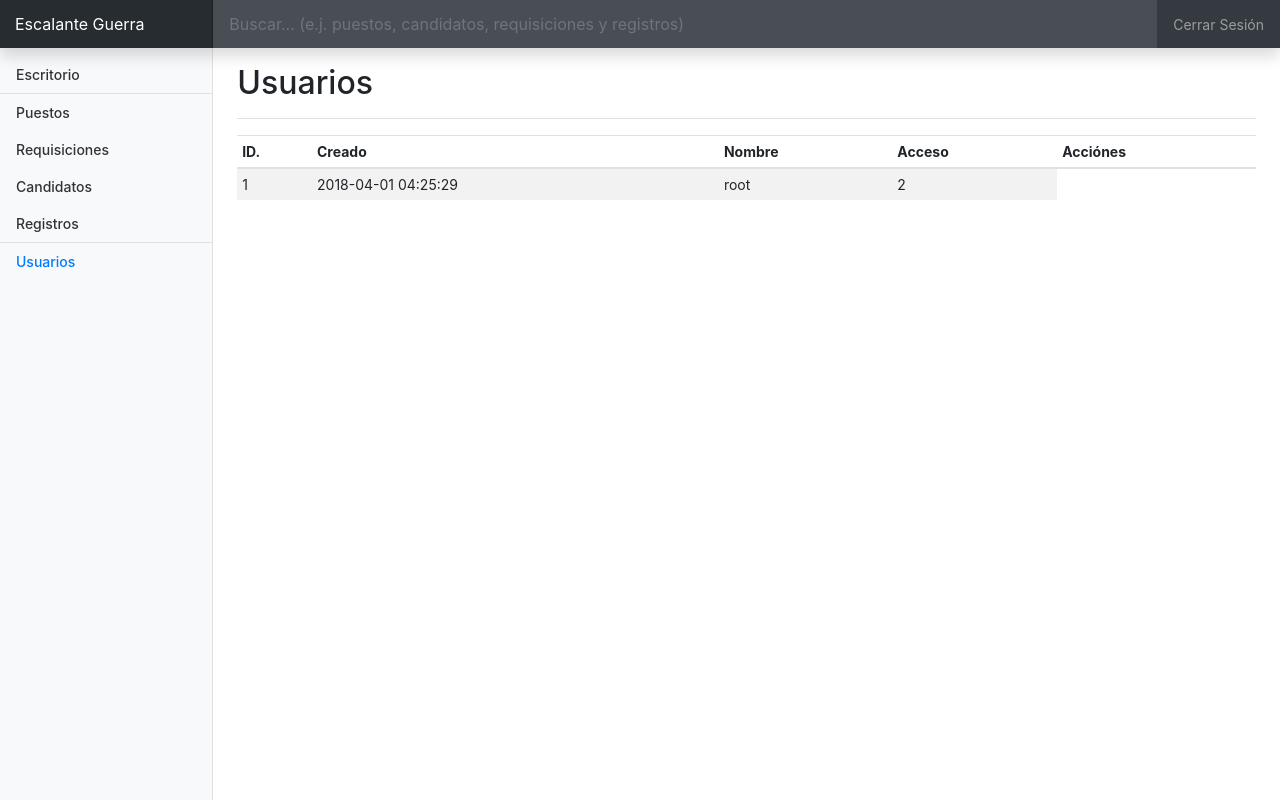
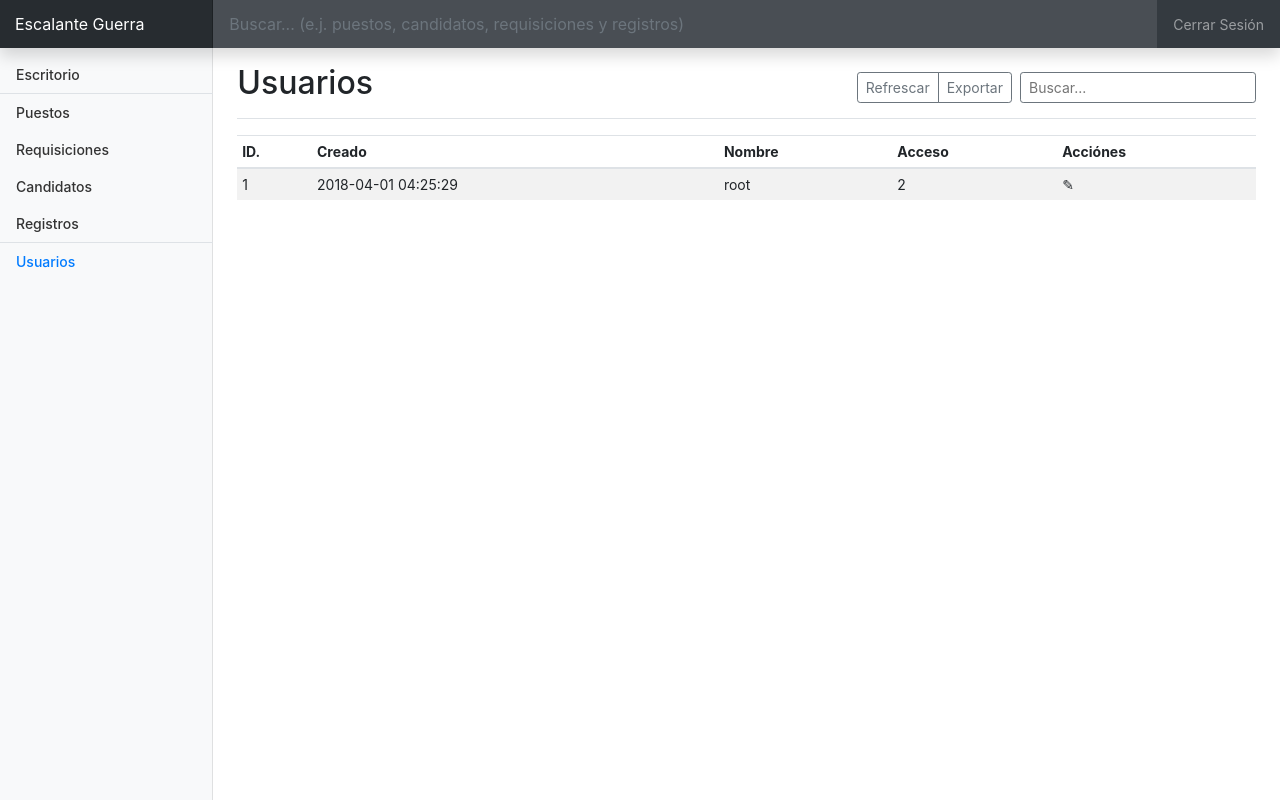
Before and after one commit to ClarkThyLord/school-projects, a PHP site: page /dashboard.php in a window 1280 px wide, after a click on "Usuarios". Run offline with PHP 8.4, Linux system fonts and the light colour scheme; a user stored in the database is signed in; data comes from the database, SQL or seed files in the repository.

Commit message:
fix up
Clark was here :V

```diff
--- a/info - escalante guerra/dashboard.php
+++ b/info - escalante guerra/dashboard.php
@@ -407,6 +407,14 @@
       <main role="main" style="display: none;" class="page-content col-md-9 ml-sm-auto col-lg-10 px-4" id="users">
         <div class="d-flex justify-content-between flex-wrap flex-md-nowrap align-items-center pt-3 pb-2 mb-3 border-bottom">
           <h1 class="h2">Usuarios</h1>
+
+					<div class="btn-toolbar mb-2 mb-md-0">
+            <div class="btn-group mr-2">
+              <button class="btn btn-sm btn-outline-secondary">Refrescar</button>
+              <button class="btn btn-sm btn-outline-secondary">Exportar</button>
+            </div>
+            <input type="text" placeholder="Buscar..." style="text-align: left;" class="btn btn-sm btn-outline-secondary" />
+          </div>
         </div>
         <div class="table-responsive" id="all_users_table">
 				  <table-component :search_term="search_term" :visual_columns="visual_columns" :real_columns="real_columns" :data="data"></table-component>
@@ -436,6 +444,9 @@
 	        <td v-for="key in real_columns">
 	          {{ entry[key] }}
 	        </td>
+	        <td>
+						<span style="cursor: pointer;">&#9998;</span>
+					</td>
 	      </tr>
   		</tbody>
 		</table>
--- a/info - escalante guerra/index.php
+++ b/info - escalante guerra/index.php
@@ -31,7 +31,7 @@
 		<img class="mb-4" src="./assets/escalante_guerra_logo.jpg" alt="" width="125" height="125" />
 		<h1 class="h3 mb-3 font-weight-normal">Por Favor, Ingresar</h1>
 
-		<input type="text" onchange="try { setCustomValidity(''); } catch (e) {}" oninvalid="this.setCustomValidity('Por favor, inserte su nombre de usuario');" id="username_input" class="form-control" placeholder="Nombre de usuario..." required autofocus />
+		<input type="text" onchange="try { setCustomValidity(''); } catch (e) {}" oninvalid="this.setCustomValidity('Por favor, inserte su nombre de usuario');" placeholder="Nombre de usuario..." required autofocus  class="form-control" id="username_input" />
 		<input type="password" id="password_input" class="form-control" placeholder="Contraseña..." />
 
 		<button class="btn btn-lg btn-primary btn-block" type="submit">Ingresar</button>
--- a/info - escalante guerra/js/dashboard.js
+++ b/info - escalante guerra/js/dashboard.js
@@ -14,7 +14,6 @@ function content_change(content) {
       success: function(response) {
         response = JSON.parse(response);
 
-        console.log(response);
         all_users_table.data = response.data.users;
       }
     });
```
